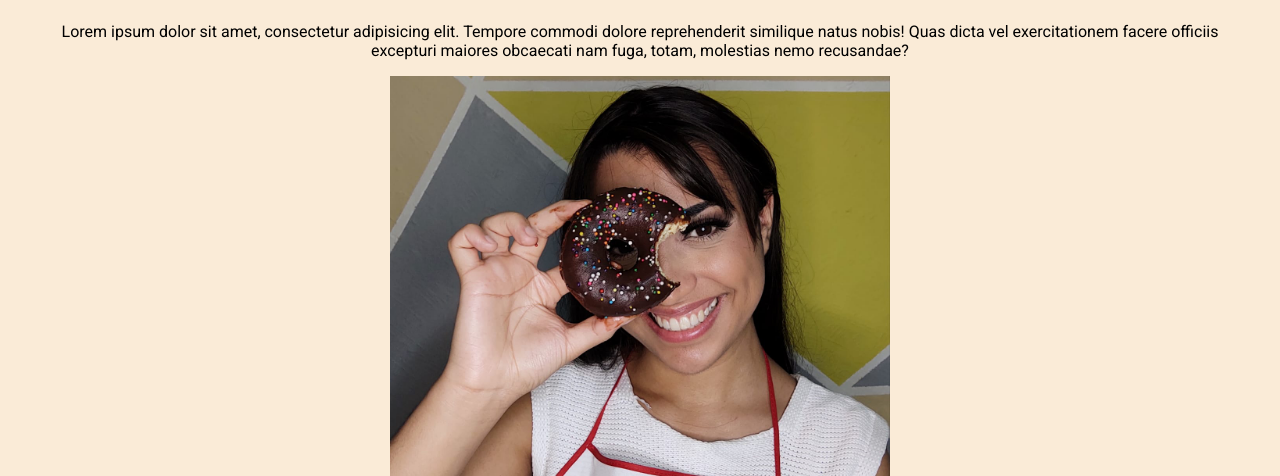
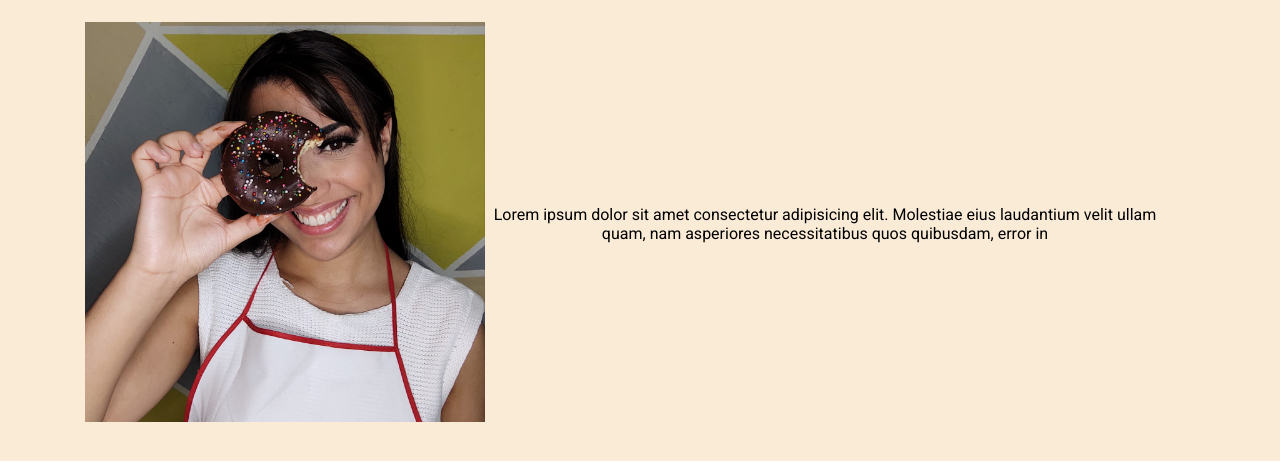
Before and after one commit to vsobastos/estudo, a plain HTML site: page Pg.inicial.html in a window 1280 px wide. Shown: the part 188-664 px from the top of the page. Drawn offline with nearby package versions, Linux system fonts and the light colour scheme.

Commit message:
Correções "sobre"

```diff
--- a/Pg.inicial.html
+++ b/Pg.inicial.html
@@ -23,10 +23,21 @@
 
                 <section class="middle">
                     <h2>Sobre a EsterLar</h2>
-                        <div class="sobre">
-                            <p class="sobre-text">Lorem ipsum dolor sit amet, consectetur adipisicing elit. Tempore commodi dolore reprehenderit similique natus nobis! Quas dicta vel exercitationem facere officiis excepturi maiores obcaecati nam fuga, totam, molestias nemo recusandae?</p>
+                        <div class="container">
+                            <div class="row align-center">
+                                <div class="col-l-4" data-aos="fade-right" data-aos-duration="1000">
+                                    <div class="imgs">
+                                        <img class="product-img" src="assets/img/ester.jpeg" alt="">
+                                        <div data-aos="fade-right"></div>
+                                    </div>
+                                </div>
+                                <div class="col-l-8" data-aos="fade-right" data-aos-duration="1000">
+                                    <div class="pd">
+                                        <p class="product-desc">Lorem ipsum dolor sit amet consectetur adipisicing elit. Molestiae eius
+                                            laudantium velit ullam quam, nam asperiores necessitatibus quos quibusdam, error in
+                                    </div>
+                                </div>
                         </div>
-                        <img class="ester" src="assets/img/ester.jpeg"> <!-- Colocar uma foto da Ester-->
                 </section>
 
 
--- a/assets/css/style.css
+++ b/assets/css/style.css
@@ -89,20 +89,16 @@ p.sobre {
     padding: 0 130px;
 }
 
-.ester{
-    width: 500px;
-}
-
 /* Configuração down */
 
 .container{
     margin: 0 auto;
-    max-width: 1170px;
 }
 
 .row{
     display: flex;
     flex-wrap: wrap;
+    margin: 0 50px;
 }
 
 .align-center{
```
